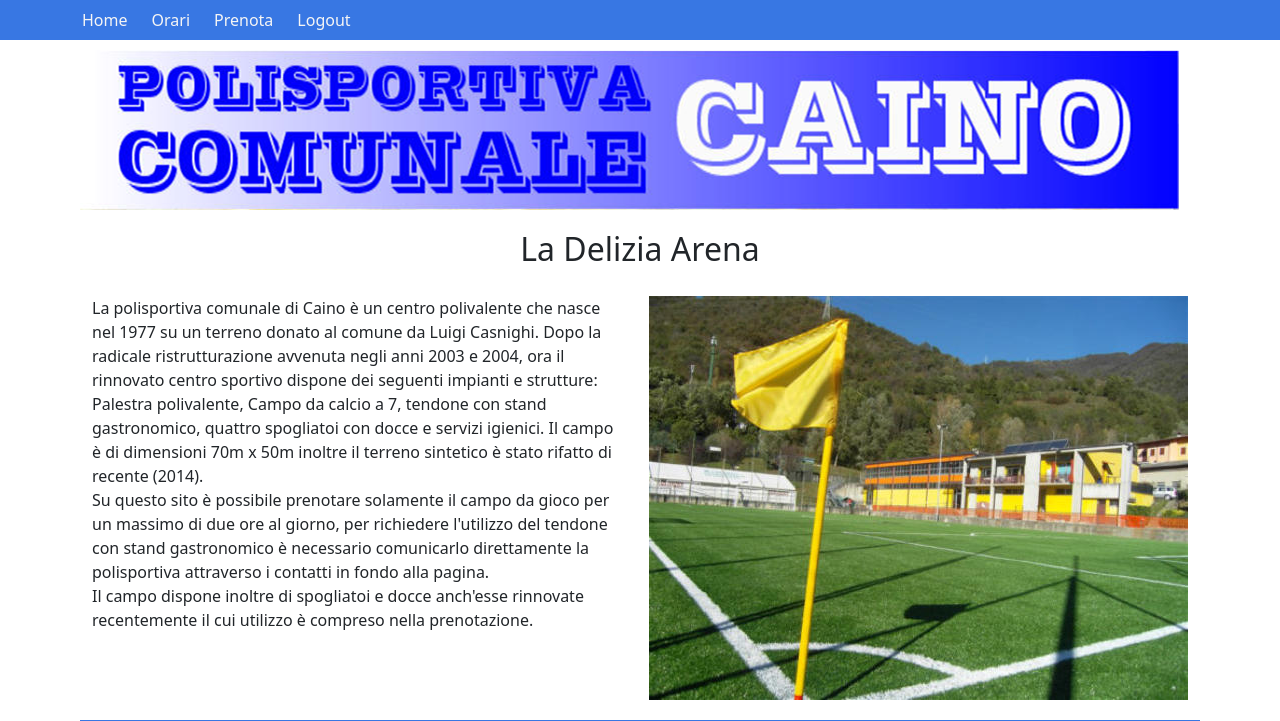
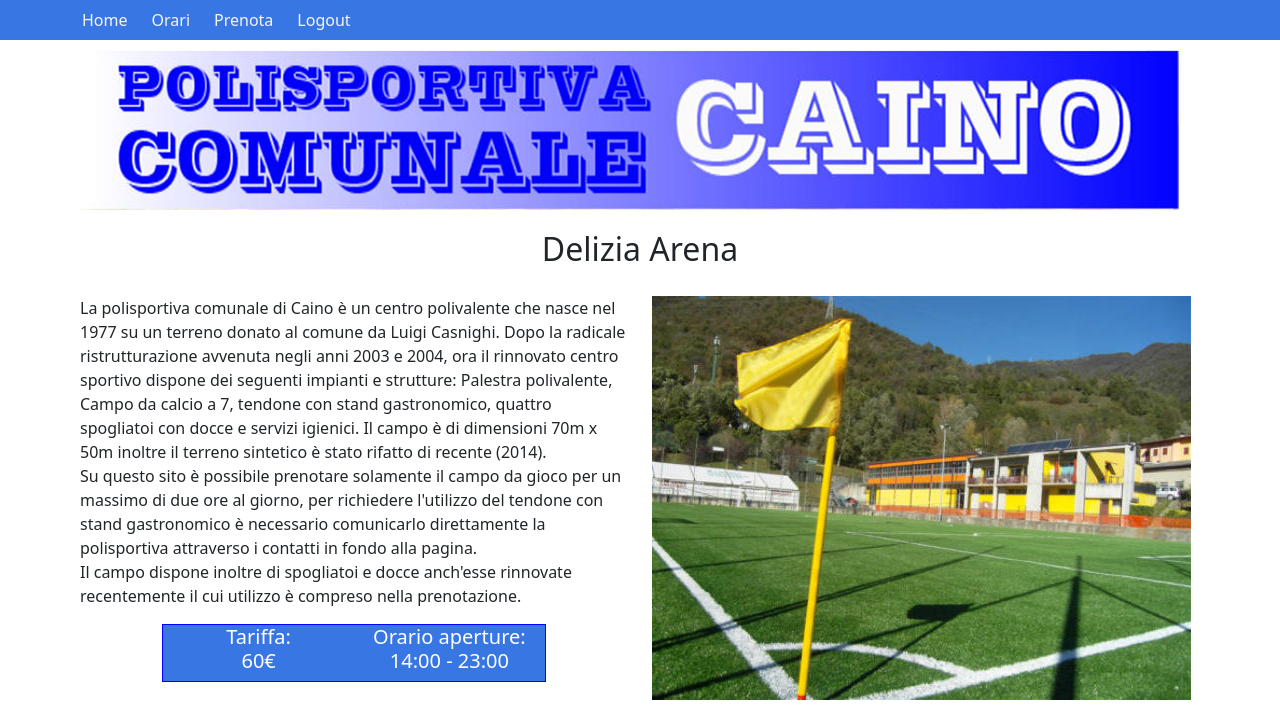
Before and after one commit to Lorenzoronchi22/campo7website, a PHP site: page /home.php in a window 1280 px wide. Shown: the top 721 px of the page. Run offline with PHP 8.4, Linux system fonts and the light colour scheme; a user stored in the database is signed in; data comes from the database, SQL or seed files in the repository.

Commit message:
ultime correzioni: sito finito

```diff
--- a/admin_page.php
+++ b/admin_page.php
@@ -113,7 +113,7 @@ if(isset($_POST['updatetar'])){
         <div class="row tablerow">
             <div class="col tablecol" style="margin-right: 3px;">
                 <?php
-                $users = mysqli_query($conn, "SELECT * FROM `users`");
+                $users = mysqli_query($conn, "SELECT * FROM `users` WHERE user_type ='user'");
                 $n_users = mysqli_num_rows($users);
                 ?>
                 <h4>Utenti</h4>
--- a/home.php
+++ b/home.php
@@ -7,6 +7,9 @@ $user_id = $_SESSION['user_id'];
 if(!isset($user_id)){
   header('location:login.php');
 }
+$tariffa_query = mysqli_query($conn, "SELECT * FROM `tariffe` WHERE tariffa_id = '1'") or die('query failed');
+$fetch_tariffa = mysqli_fetch_assoc($tariffa_query);
+$tariffa = $fetch_tariffa['tariffacampo'];
 ?>
 <!DOCTYPE html>
 <html lang="en">
@@ -28,7 +31,8 @@ if(!isset($user_id)){
     <div class="container" style="padding: 10px;">
         <img src="img/title.png" srcset="">
       <div class="container">
-      <h2 style="padding-top: 20px; text-align: center;">La Delizia Arena</h2>
+      <h2 style="padding-top: 20px; text-align: center;">Delizia Arena</h2>
+      </div>
         <div class="row" style="padding-top: 20px;">
           <div class="col">
           <p>La polisportiva comunale di Caino è un centro polivalente che nasce nel 1977 su un terreno donato al comune da Luigi Casnighi.
@@ -37,6 +41,14 @@ if(!isset($user_id)){
             Su questo sito è possibile prenotare solamente il campo da gioco per un massimo di due ore al giorno, per richiedere l'utilizzo del tendone con stand gastronomico è necessario comunicarlo direttamente la polisportiva attraverso i contatti in fondo alla pagina. <br>
             Il campo dispone inoltre di spogliatoi e docce anch'esse rinnovate recentemente il cui utilizzo è compreso nella prenotazione.
           </p>
+          <div class="row" style= "text-align: center; color: white; background-color: rgb(56, 119, 227); border: 1px solid blue; width: 70%; margin: auto;">
+            <div class="col">
+              <h5>Tariffa: <br> <?php echo $tariffa ?>€</h5>
+            </div>
+            <div class="col">
+              <h5>Orario aperture: 14:00 - 23:00</h5>
+            </div>
+          </div>
           </div>
           <div class="col">
           <img src="img/campo.jpg" alt="" srcset="">
```
Also changed, not shown: 1 other file.
